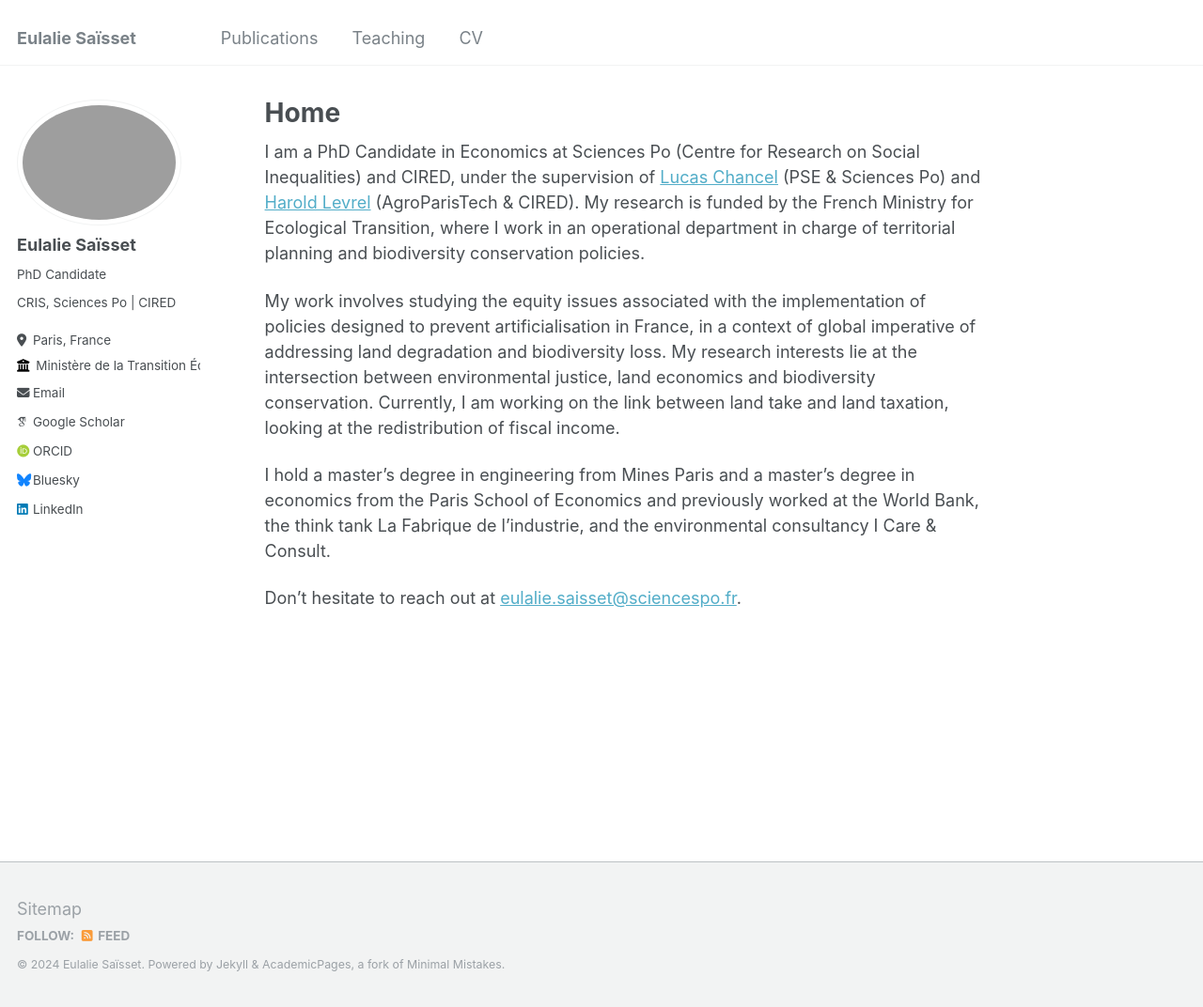
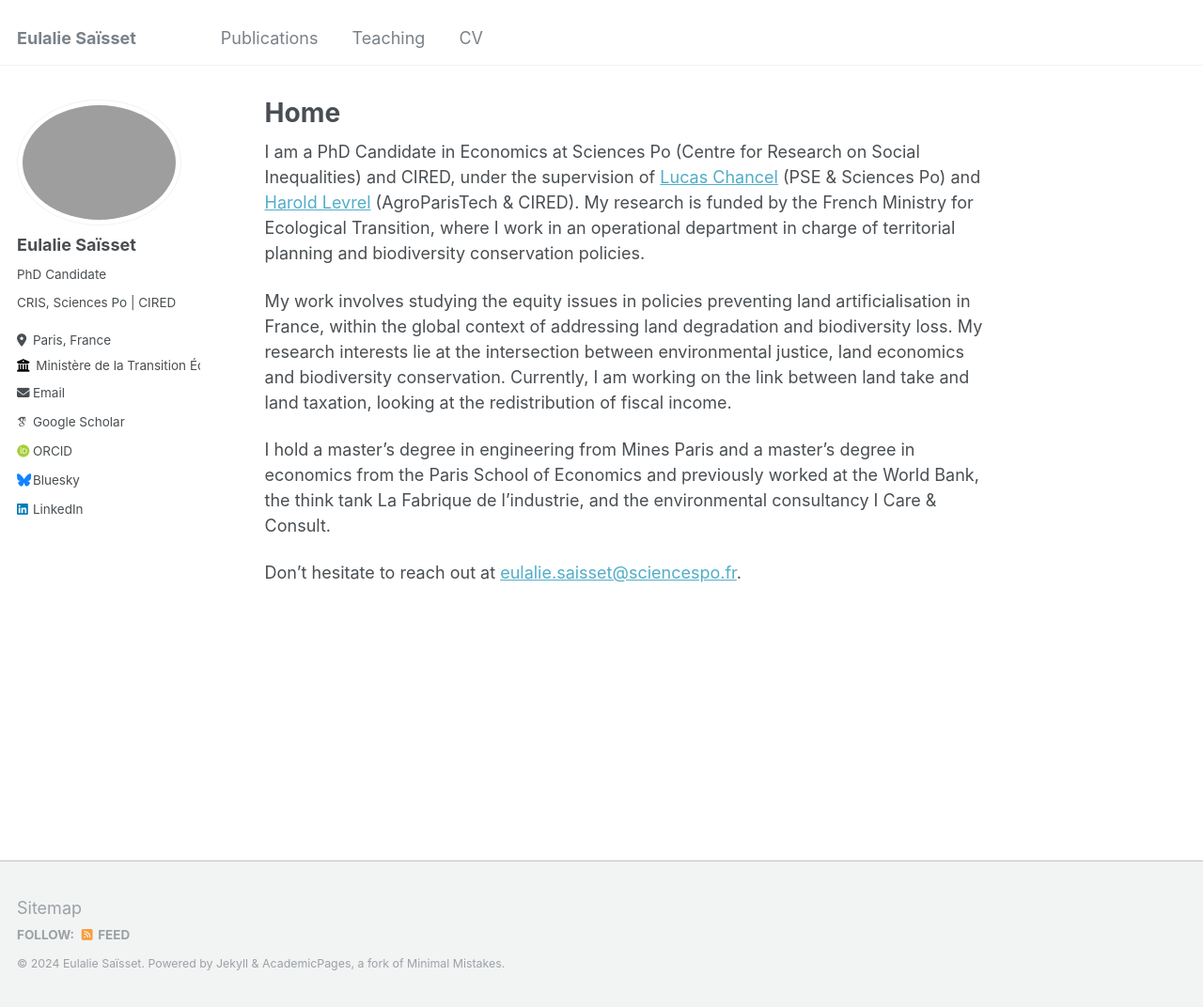
Before and after one commit to eulaliesaisset/eulaliesaisset.github.io, a Jekyll site: the page built from _pages/about.md, in a window 1280 px wide and 1072 px high. Shown: the whole window at 94% size. Built offline with Jekyll 4.4.1, drawn with Linux system fonts in a browser that asks for light colours; some web fonts are replaced.

Commit message:
Update about.md shorten sentence

```diff
--- a/_pages/about.md
+++ b/_pages/about.md
@@ -9,7 +9,7 @@ redirect_from:
 
 I am a PhD Candidate in Economics at Sciences Po (Centre for Research on Social Inequalities) and CIRED, under the supervision of [Lucas Chancel](https://lucaschancel.com/) (PSE & Sciences Po) and [Harold Levrel](https://www.centre-cired.fr/harold-levrel/) (AgroParisTech & CIRED). My research is funded by the French Ministry for Ecological Transition, where I work in an operational department in charge of territorial planning and biodiversity conservation policies.
 
-My work involves studying the equity issues associated with the implementation of policies designed to prevent artificialisation in France, in a context of global imperative of addressing land degradation and biodiversity loss. My research interests lie at the intersection between environmental justice, land economics and biodiversity conservation. Currently, I am working on the link between land take and land taxation, looking at the redistribution of fiscal income.
+My work involves studying the equity issues in policies preventing land artificialisation in France, within the global context of addressing land degradation and biodiversity loss. My research interests lie at the intersection between environmental justice, land economics and biodiversity conservation. Currently, I am working on the link between land take and land taxation, looking at the redistribution of fiscal income.
 
 I hold a master's degree in engineering from Mines Paris and a master's degree in economics from the Paris School of Economics and previously worked at the World Bank, the think tank La Fabrique de l'industrie, and the environmental consultancy I Care & Consult.
 
```
